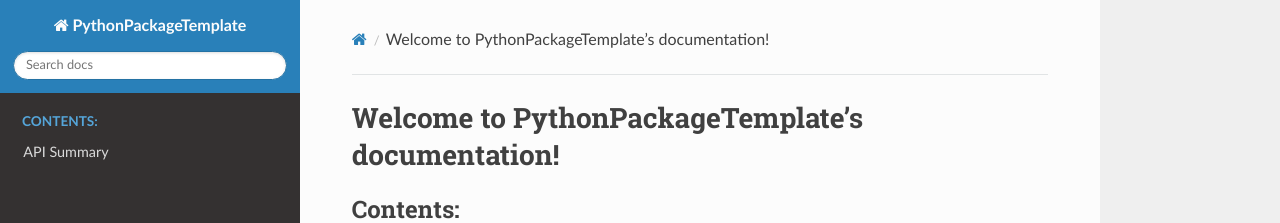
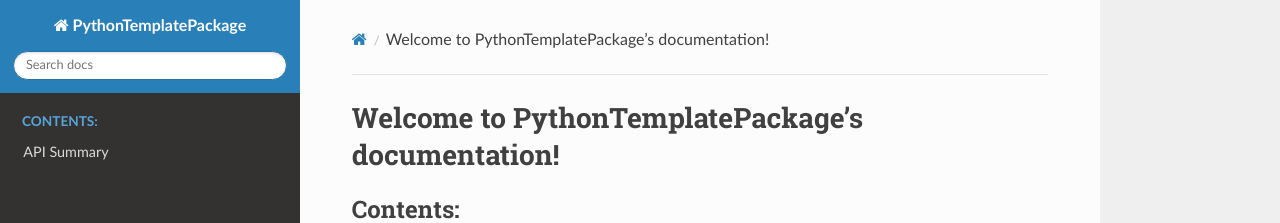
Before and after one commit to robert-lieck/pythontemplatepackage, a Sphinx documentation site: the page built from docs/index.rst, in a window 1280 px wide. Shown: the top 223 px of the page. Built offline with Sphinx 7.4.7 and the Read the Docs theme 2.0.0, drawn with Linux system fonts in a browser that asks for light colours.

Commit message:
change package name

```diff
--- a/docs/api_summary.rst
+++ b/docs/api_summary.rst
@@ -7,4 +7,4 @@ API Summary
    :template: custom-module-template.rst
    :recursive:
 
-   PythonPackageTemplate
+   PythonTemplatePackage
--- a/docs/conf.py
+++ b/docs/conf.py
@@ -17,7 +17,7 @@ sys.path.insert(0, os.path.abspath('../'))
 
 # -- Project information -----------------------------------------------------
 
-project = 'PythonPackageTemplate'
+project = 'PythonTemplatePackage'
 copyright = '2022, Robert Lieck'
 author = 'Robert Lieck'
 
--- a/docs/index.rst
+++ b/docs/index.rst
@@ -1,6 +1,6 @@
 .. documentation master file; adapt to your liking (but should at least contain the root `toctree` directive).
 
-Welcome to PythonPackageTemplate's documentation!
+Welcome to PythonTemplatePackage's documentation!
 =================================================
 
 .. toctree::
@@ -17,7 +17,7 @@ Code examples are automatically tested
    Hello World
 
 
-.. autoclass:: PythonPackageTemplate.myclass.MyClass
+.. autoclass:: PythonTemplatePackage.myclass.MyClass
    :members:
 
 
--- a/setup.py
+++ b/setup.py
@@ -7,14 +7,14 @@ with open("requirements.txt", "r") as fh:
     install_requires = fh.read().splitlines()
 
 setuptools.setup(
-    name="PythonPackageTemplate",
+    name="PythonTemplatePackage",
     version="0.0.0",
     author="Robert Lieck",
     author_email="robert.lieck@durham.ac.uk",
     description="A template repo for Python packages with GitHub actions and documentation",
     long_description=long_description,
     long_description_content_type="text/markdown",
-    url="https://github.com/robert-lieck/PythonPackageTemplate",
+    url="https://github.com/robert-lieck/PythonTemplatePackage",
     packages=setuptools.find_packages(exclude=['tests']),
     install_requires=install_requires,
     include_package_data=True,
```
Also changed, not shown: README.md (+19 -13 lines), PythonTemplatePackage/__init__.py (added), 5 other files.
